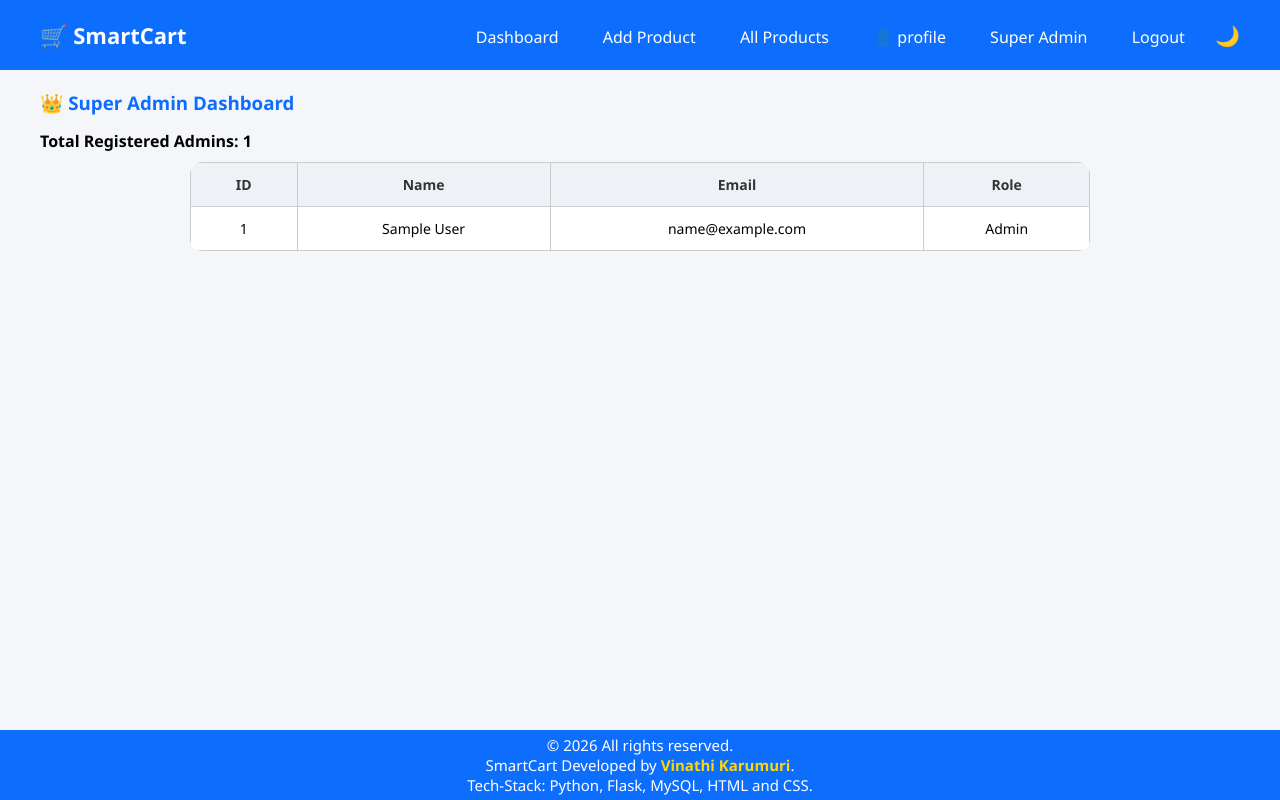
After one commit to Vinathi-Karumuri/SmartCart, a Flask app: page /super-admin/dashboard in a window 1280 px wide. The commit adds this page. Run offline with Flask 3, Linux system fonts and the light colour scheme; the visitor is signed in with stand-in values (Sample User, id 1); data comes from the database, SQL or seed files in the repository; data that the repository does not hold is empty.

Commit message:
Added stock management, captcha login, super admin, and theme toggle

```diff
--- a/app.py
+++ b/app.py
@@ -3,6 +3,7 @@ from flask_mail import Mail, Message
 import sqlite3
 import bcrypt
 import random
+import string
 import config
 import os
 from werkzeug.utils import secure_filename
@@ -151,10 +152,27 @@ def verify_otp():
 def admin_login():
 
     if request.method == 'GET':
-        return render_template("admin/admin_login.html", navbar_type="public")
-
+      captcha_text = ''.join(random.choices(
+            string.ascii_letters + string.digits, k=5
+        ))
+
+      session['captcha_answer'] = captcha_text
+
+      return render_template(
+            "admin/admin_login.html",
+            navbar_type="public",
+            captcha_question=f"{captcha_text}"
+        )
+
+    # POST
     email = request.form['email']
     password = request.form['password']
+    captcha = request.form.get('captcha')
+
+    # 🔐 CAPTCHA CHECK
+    if captcha != session.get('captcha_answer'):
+        flash("Invalid captcha!", "danger")
+        return redirect('/admin-login')
 
     conn = get_db_connection()
     cursor = conn.cursor()
@@ -173,9 +191,52 @@ def admin_login():
 
     session['admin_id'] = admin['admin_id']
     session['admin_name'] = admin['name']
+    session['role'] = admin['role']
+
+    session.pop('captcha_answer', None)
 
     flash("Login Successful!", "success")
     return redirect('/admin-dashboard')
+
+# ---------------- SUPER ADMIN DASHBOARD ----------------
+@app.route('/super-admin/dashboard')
+def super_admin_dashboard():
+
+    if 'admin_id' not in session:
+        flash("Please login first!", "danger")
+        return redirect('/admin-login')
+
+    # 🔐 Only super admin allowed
+    if session.get('role') != 'superadmin':
+        flash("Unauthorized access!", "danger")
+        return redirect('/admin-dashboard')
+
+    conn = get_db_connection()
+    cursor = conn.cursor()
+
+    # Fetch all admins (except superadmin optionally)
+    cursor.execute("""
+        SELECT admin_id, name, email, role
+        FROM admin
+        ORDER BY admin_id DESC
+    """)
+    admins = cursor.fetchall()
+
+    # Count admins
+    cursor.execute("""
+        SELECT COUNT(*) FROM admin WHERE role='admin'
+    """)
+    admin_count = cursor.fetchone()[0]
+
+    cursor.close()
+    conn.close()
+
+    return render_template(
+        "admin/super_admin_dashboard.html",
+        admins=admins,
+        admin_count=admin_count,
+        navbar_type="admin"
+    )
 
 # ---------------Admin Forget password---------------
 @app.route('/admin-forgot-password', methods=['GET', 'POST'])
@@ -345,6 +406,7 @@ def add_item():
     description = request.form['description']
     category = request.form['category']
     price = request.form['price']
+    stock = request.form['stock']
     image_file = request.files['image']
 
     filename = secure_filename(image_file.filename)
@@ -356,8 +418,8 @@ def add_item():
     cursor = conn.cursor()
 
     cursor.execute(
-        "INSERT INTO products (name, description, category, price, image, admin_id) VALUES (?,?,?,?,?,?)",
-        (name, description, category, price, filename, admin_id)
+        "INSERT INTO products (name, description, category, price, stock, image, admin_id) VALUES (?,?,?,?,?,?,?)",
+        (name, description, category, price, stock, filename, admin_id)
     )
 
     conn.commit()
@@ -714,22 +776,39 @@ def user_register():
     flash("Registration successful! Please login.", "success")
     return redirect('/user-login')
 
-# --------------USER LOGIN----------------
+import random
+
+# -------------- USER LOGIN ----------------
 @app.route('/user-login', methods=['GET', 'POST'])
 def user_login():
 
     if request.method == 'GET':
-        return render_template("user/user_login.html", navbar_type="public")
-
+        captcha_text = ''.join(random.choices(
+            string.ascii_letters + string.digits, k=5
+        ))
+
+        session['captcha_answer'] = captcha_text
+
+        return render_template(
+            "user/user_login.html",
+            navbar_type="public",
+            captcha_question=captcha_text
+        )
+
+    # POST
     email = request.form['email']
     password = request.form['password']
-
-    conn = get_db_connection()
-    cursor = conn.cursor()
-
+    captcha = request.form.get('captcha')
+
+    # 🔐 CAPTCHA CHECK
+    if captcha != session.get('captcha_answer'):
+        flash("Invalid captcha!", "danger")
+        return redirect('/user-login')
+
+    conn = get_db_connection()
+    cursor = conn.cursor()
     cursor.execute("SELECT * FROM users WHERE email=?", (email,))
     user = cursor.fetchone()
-
     cursor.close()
     conn.close()
 
@@ -737,15 +816,16 @@ def user_login():
         flash("Email not found! Please register.", "danger")
         return redirect('/user-login')
 
-    # Verify password
     if not bcrypt.checkpw(password.encode('utf-8'), user['password']):
         flash("Incorrect password!", "danger")
         return redirect('/user-login')
 
-    # Create user session
     session['user_id'] = user['user_id']
     session['user_name'] = user['name']
     session['user_email'] = user['email']
+
+    session.pop('captcha_answer', None)
+
     flash("Login successful!", "success")
     return redirect('/user-dashboard')
 
@@ -970,27 +1050,42 @@ def add_to_cart(product_id):
     conn = get_db_connection()
     cursor = conn.cursor()
 
-    # Check product exists
-    cursor.execute("SELECT * FROM products WHERE product_id=?", (product_id,))
+    cursor.execute("SELECT * FROM products WHERE product_id = ?", (product_id,))
     product = cursor.fetchone()
 
     if not product:
         flash("Product not found.", "danger")
+        cursor.close()
+        conn.close()
         return redirect(request.referrer)
 
-    # Check if product already in cart
+    if product['stock'] <= 0:
+        flash("Product is out of stock!", "danger")
+        cursor.close()
+        conn.close()
+        return redirect(request.referrer)
+
     cursor.execute("""
         SELECT * FROM cart
-        WHERE user_id=? AND product_id=?
+        WHERE user_id = ? AND product_id = ?
     """, (user_id, product_id))
     existing = cursor.fetchone()
 
     if existing:
+        current_qty = existing['quantity']
+
+        if current_qty >= product['stock']:
+            flash("Cannot add more. Stock limit reached!", "warning")
+            cursor.close()
+            conn.close()
+            return redirect(request.referrer)
+
         cursor.execute("""
             UPDATE cart
             SET quantity = quantity + 1
-            WHERE user_id=? AND product_id=?
+            WHERE user_id = ? AND product_id = ?
         """, (user_id, product_id))
+
     else:
         cursor.execute("""
             INSERT INTO cart (user_id, product_id, quantity)
@@ -1500,12 +1595,23 @@ def order_success(order_db_id):
 
     # Fetch order items
     cursor.execute("""
-        SELECT product_name, quantity, price
+        SELECT product_id, product_name, quantity, price
         FROM order_items
         WHERE order_id = ?
     """, (order_db_id,))
 
     items = cursor.fetchall()
+
+    for item in items:
+        product_id = item['product_id']
+        quantity = item['quantity']
+
+        cursor.execute(
+            "UPDATE products SET stock = stock - ? WHERE product_id = ? AND stock >= ?",
+            (quantity, product_id, quantity)
+        )
+
+    conn.commit()
 
     cursor.close()
     conn.close()
--- a/schema.sql
+++ b/schema.sql
@@ -5,7 +5,8 @@ CREATE TABLE admin (
     password TEXT,
     profile_image TEXT,
     reset_token TEXT,
-    token_expiry DATETIME
+    token_expiry DATETIME,
+    role TEXT DEFAULT 'admin'
 );
 
 CREATE TABLE users (
@@ -25,6 +26,7 @@ CREATE TABLE products (
     category TEXT,
     price REAL,
     image TEXT,
+    stock INTEGER DEFAULT 0,
     admin_id INTEGER,
     FOREIGN KEY (admin_id) REFERENCES admin(admin_id)
 );
--- a/static/css/style.css
+++ b/static/css/style.css
@@ -661,3 +661,121 @@ footer {
         height: auto;
     }
 }
+
+/* ---------- CAPTCHA STYLING ---------- */
+.captcha-box {
+    margin: 12px 0;
+    padding: 12px 0;
+    text-align: center;
+    font-size: 22px;
+    font-weight: bold;
+    letter-spacing: 4px;
+    font-family: 'Courier New', monospace;
+    color: #1a1a1a;
+
+    background: linear-gradient(135deg, #f0f4ff, #e6ecff);
+    border: 2px dashed #4a6cff;
+    border-radius: 8px;
+
+    user-select: none;   /* text select disable */
+}
+
+/* Input focus highlight (optional nice touch) */
+input[name="captcha"]:focus {
+    border: 2px solid #4a6cff;
+    box-shadow: 0 0 5px rgba(74, 108, 255, 0.5);
+}
+
+/* =====================================================
+   THEME TOGGLE BUTTON (NAVBAR)
+===================================================== */
+.theme-btn {
+    background: none;
+    border: none;
+    font-size: 20px;
+    cursor: pointer;
+    margin-left: 12px;
+    color: white; /* navbar color */
+}
+
+/* =====================================================
+   DARK THEME – CONTENT ONLY
+   (Navbar & Footer WILL NOT CHANGE)
+===================================================== */
+
+/* Background behind content */
+body.dark .page-bg {
+    background-color: #121212;
+}
+
+/* Main content text */
+body.dark .main {
+    color: #f1f1f1;
+}
+
+/* Cards */
+body.dark .card {
+    background-color: #1f1f1f;
+    color: #ffffff;
+    box-shadow: 0 8px 20px rgba(0,0,0,0.6);
+}
+
+/* Tables */
+body.dark table {
+    background-color: #1f1f1f;
+    color: #ffffff;
+    border-collapse: collapse;
+}
+
+body.dark th {
+    background-color: #2a2a2a;
+    color: #ffffff;
+}
+
+body.dark td {
+    background-color: #1f1f1f;
+    color: #ffffff;
+}
+
+/* Inputs */
+body.dark input,
+body.dark textarea,
+body.dark select {
+    background-color: #2a2a2a;
+    color: #ffffff;
+    border: 1px solid #444;
+}
+
+/* Placeholder text */
+body.dark input::placeholder,
+body.dark textarea::placeholder {
+    color: #aaaaaa;
+}
+
+/* Filter bar / search boxes */
+body.dark .filter-bar {
+    background-color: transparent;
+}
+
+/* Flash messages (optional polish) */
+body.dark .flash.success {
+    background-color: #1e7e34;
+    color: #ffffff;
+}
+
+body.dark .flash.danger {
+    background-color: #842029;
+    color: #ffffff;
+}
+
+/* =====================================================
+   SMOOTH TRANSITION (OPTIONAL BUT NICE)
+===================================================== */
+.page-bg,
+.card,
+table,
+input,
+textarea,
+select {
+    transition: background-color 0.3s ease, color 0.3s ease;
+}
--- a/templates/admin/add_item.html
+++ b/templates/admin/add_item.html
@@ -10,6 +10,7 @@
             <textarea name="description" placeholder="Description" required></textarea>
             <input type="text" name="category" placeholder="Category" required>
             <input type="number" step="0.01" name="price" placeholder="Price" required>
+            <input type="number" name="stock" placeholder="Stock Quantity" min="0" required>
             <input type="file" name="image" required>
             <button type="submit">Add Product</button>
             <a href="/admin/item-list" class="btn-back">⬅ Go To All Products</a>
--- a/templates/admin/admin_login.html
+++ b/templates/admin/admin_login.html
@@ -8,6 +8,11 @@
         <form method="POST">
             <input type="email" name="email" placeholder="Email" required>
             <input type="password" name="password" placeholder="Password" required>
+            <!-- CAPTCHA -->
+                <div class="captcha-box">
+                    {{ captcha_question }}
+                </div>
+            <input type="text" name="captcha" placeholder="Enter captcha answer" required>
             <button type="submit">Login</button>
             <p style="margin-top:15px;">
               <a href="/admin-forgot-password">Forgot Password?</a>
--- a/templates/admin/dashboard.html
+++ b/templates/admin/dashboard.html
@@ -52,6 +52,7 @@
                 <th>Name</th>
                 <th>Category</th>
                 <th>Price</th>
+                <th>Stock</th>
                 <th>View</th>
                 <th>Update</th>
                 <th>Delete</th>
@@ -67,6 +68,7 @@
                 <td>{{ product.name }}</td>
                 <td>{{ product.category }}</td>
                 <td>₹{{ product.price }}</td>
+                <td>{{ product.stock }}</td>
                 <td>
                     <a href="/admin/view-item/{{ product.product_id }}" class="btn-back">View</a>
                 </td>
@@ -80,7 +82,6 @@
             </tr>
             {% endfor %}
         </table>
-
     </div>
 </div>
 
--- a/templates/admin/item_list.html
+++ b/templates/admin/item_list.html
@@ -45,6 +45,7 @@
                 <th>Name</th>
                 <th>Category</th>
                 <th>Price</th>
+                <th>Stock</th>
                 <th>View</th>
                 <th>Update</th>
                 <th>Delete</th>
@@ -60,6 +61,7 @@
                 <td>{{ product.name }}</td>
                 <td>{{ product.category }}</td>
                 <td>₹{{ product.price }}</td>
+                <td>{{ product.stock }}</td>
                 <td><a href="/admin/view-item/{{ product.product_id }}" class="btn-back">View</a></td>
                 <td><a href="/admin/update-item/{{ product.product_id }}" class="btn-back">Update</a></td>
                 <td><a href="/admin/delete-item/{{ product.product_id }}" class="btn-back">Delete</a></td>
--- /dev/null
+++ b/templates/admin/super_admin_dashboard.html
@@ -0,0 +1,40 @@
+{% extends "base.html" %}
+{% block content %}
+
+<div class="main" style="flex-direction:column; align-items:flex-start; width:100%;">
+
+    <h3>👑 Super Admin Dashboard</h3>
+
+    <p style="margin:10px 0; font-weight:600;">
+        Total Registered Admins: {{ admin_count }}
+    </p>
+
+    <div class="table-container" style="width:100%; max-width:900px;">
+        <table class="product-table">
+            <tr>
+                <th>ID</th>
+                <th>Name</th>
+                <th>Email</th>
+                <th>Role</th>
+            </tr>
+
+            {% for admin in admins %}
+            <tr>
+                <td>{{ admin.admin_id }}</td>
+                <td>{{ admin.name }}</td>
+                <td>{{ admin.email }}</td>
+                <td>
+                    {% if admin.role == 'superadmin' %}
+                        <span style="color:green; font-weight:600;">Super Admin</span>
+                    {% else %}
+                        Admin
+                    {% endif %}
+                </td>
+            </tr>
+            {% endfor %}
+        </table>
+    </div>
+
+</div>
+
+{% endblock %}
--- a/templates/base.html
+++ b/templates/base.html
@@ -25,19 +25,23 @@
             {% elif navbar_type == "admin" %}
             <a href="/admin-dashboard">Dashboard</a>
             <a href="/admin/add-item">Add Product</a>
-            <a href="/admin/item-list">View All Products</a>
-            <a href="/admin/profile">View and update profile</a>
+            <a href="/admin/item-list">All Products</a>
+            <a href="/admin/profile">👤 profile</a>
+            {% if session.get('role') == 'superadmin' %}
+                <a href="/super-admin/dashboard">Super Admin</a>
+            {% endif %}
             <a href="/admin-logout">Logout</a>
 
             {% elif navbar_type == "user" %}
             <a href="/user-dashboard">Dashboard</a>
             <a href="/user/products">Browse Products</a>
             <a href="/user/cart">Cart ({{ cart_count }})</a>
-            <a href="/user/profile">View and update profile</a>
+            <a href="/user/profile">👤 Profile</a>
             <a href="/user/my-orders">My Orders</a>
             <a href="/user-logout">Logout</a>
 
             {% endif %}
+        <button class="theme-btn" onclick="toggleTheme()">🌙</button>
         </div>
     </nav>
     <!----------- BACKGROUND + Flash Messages ----------- -->
@@ -78,6 +82,11 @@
 
     <script>
         function toggleMenu() { document.getElementById("navLinks").classList.toggle("show"); }
+
+        /* Theme toggle */
+        function toggleTheme() {
+            document.body.classList.toggle("dark");
+        }
     </script>
 </body>
 </html>
--- a/templates/user/add_address.html
+++ b/templates/user/add_address.html
@@ -2,7 +2,7 @@
 
 {% block content %}
 
-<div class="card" style="width: 320px;">
+<div class="card" style="width: 400px;">
 
     <h2>Add Address</h2>
 
```
Also changed, not shown: make_super_admin.py (added, +15 -0 lines), templates/user/product_details.html (+23 -3 lines), templates/user/user_home.html (+20 -5 lines), templates/user/user_login.html (+9 -0 lines), templates/user/user_products.html (+23 -8 lines), static/uploads/product_images/shirts.jpg (deleted).
